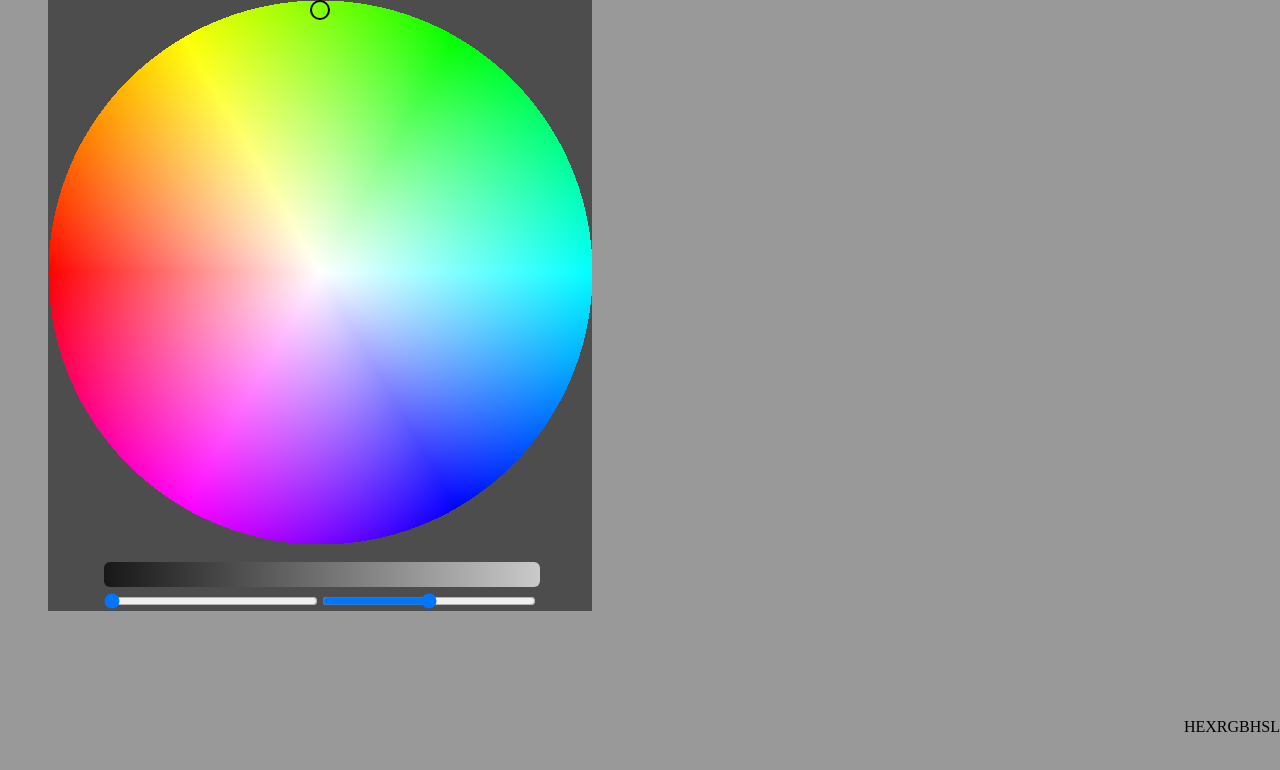
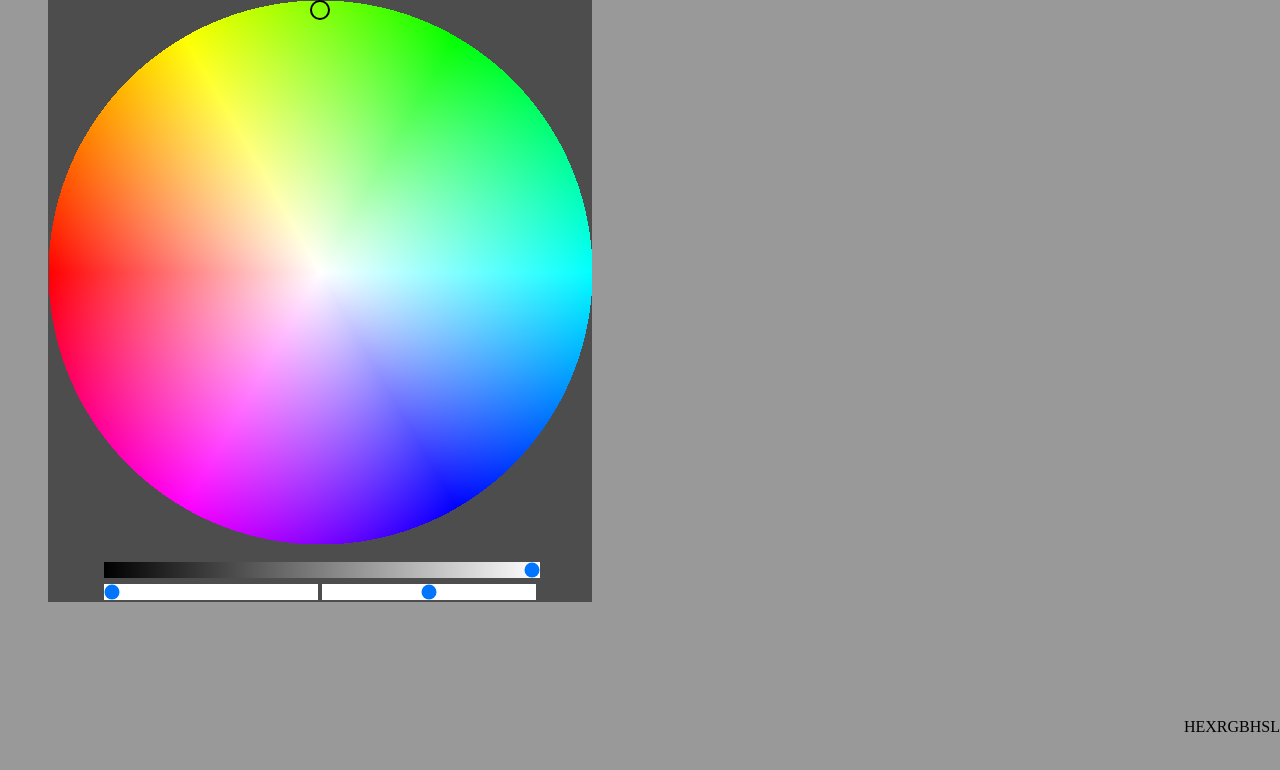
Before and after one commit to avedyer/hexx, a React (Create React App) app: page / in a window 1280 px wide. Shown: the top 770 px of the page. Built offline with nearby package versions, Linux system fonts and the light colour scheme.

Commit message:
minimalist sliders

```diff
--- a/src/App.css
+++ b/src/App.css
@@ -132,36 +132,27 @@ body {
   right: 0;
 }
 
+input[type="range"] {
+  -webkit-appearance: none;
+  appearance: none;
+  padding: 0;
+}
+
 #lightness-slider {
   width: 80%;
 }
 
-/* The slider itself */
-.slider {
-  -webkit-appearance: none;
-  appearance: none;
-  height: 25px;
+#lightness-slider > input[type="range"] {
+  width: 100%;
+  height: 16px;
   width: 100%;
   background: linear-gradient(to right, black, white);
-  opacity: 0.7;
   -webkit-transition: .2s;
   transition: opacity .2s;
-  border-radius: 6px;
 }
 
-.slider:hover {
-  opacity: 1;
+input[type=range]::-webkit-slider-thumb, input[type=range]::-moz-range-thumb {
+  -webkit-appearance: none;
+  border-radius: 0;
+  height: 100%;
 }
-
-.slider::-webkit-slider-thumb {
-  -webkit-appearance: none;
-  appearance: none;
-}
-
-.slider::-moz-range-thumb, .slider::-webkit-slider-thumb {
-  width: 21px; /* Set a specific slider handle width */
-  height: 21px; /* Slider handle height */
-  background: transparent;
-  border: 4px ridge black;
-  cursor: pointer; /* Cursor on hover */
-}
--- a/src/wheel.js
+++ b/src/wheel.js
@@ -320,7 +320,7 @@ export default function Wheel(props) {
         <div id='wheel-settings' style={{width: `${radius * 2}px`}}>
           <div id="lightness-slider">
             <input type="range"
-              defaultValue="1" min="0" max="1" step={0.02} className="slider" id="slider"
+              defaultValue="1" min="0" max="1" step={0.02}
               onChange={(e) => setLightness(e.target.value)} //Controls lightness setting of filter
             />
           </div>
```
